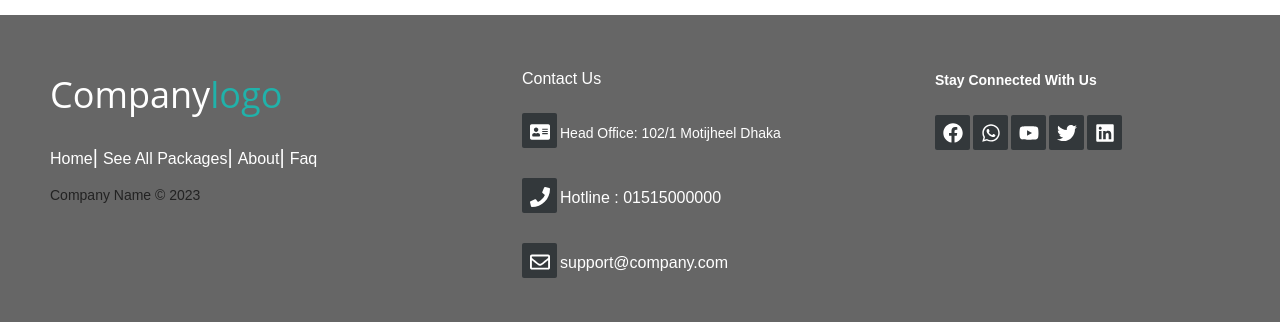
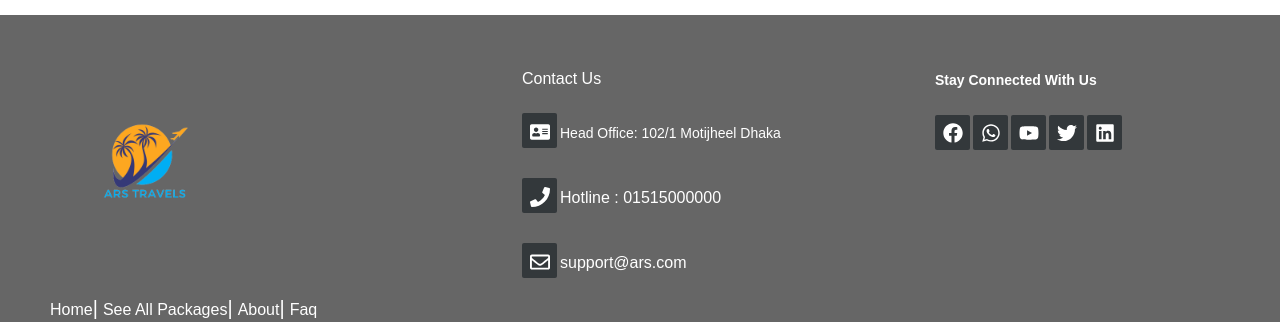
Before and after one commit to Sawom/ARS-Travels, a React (Create React App) app: page /packinfo/1 in a window 1280 px wide. Shown: the part 525-847 px from the top of the page. Built offline with nearby package versions, Linux system fonts and the light colour scheme; no server answers.

Commit message:
footer logo added

```diff
--- a/src/Components/Shared/Footer/Footer.js
+++ b/src/Components/Shared/Footer/Footer.js
@@ -1,5 +1,6 @@
 import React from 'react';
 import { FaFacebook, FaWhatsapp , FaPhone, FaRegEnvelope, FaYoutube , FaTwitter, FaLinkedin, FaAddressCard } from 'react-icons/fa';
+import LOGO from '../../../images/logo.png';
 import './Footer.css';
 
 const Footer = () => {
@@ -9,8 +10,8 @@ const Footer = () => {
             <footer className="footer-distributed">
 
 			<div className="footer-left">
+				<img height={200} src={LOGO} alt="" />
 
-				<h3>Company<span>logo</span></h3>
 
 				<p class="footer-links">
 					<a href="#" className="link-1">Home</a>
@@ -36,7 +37,7 @@ const Footer = () => {
 
 				<div className="footer-icons" >
 					<a href="#" > <FaRegEnvelope ></FaRegEnvelope> </a>
-					<p> support@company.com </p>
+					<p> support@ars.com </p>
 				</div>
 
 			</div>
--- a/src/Components/Shared/Header/Header.js
+++ b/src/Components/Shared/Header/Header.js
@@ -3,8 +3,8 @@ import React from 'react';
 import { Button, Container, Nav, Navbar } from 'react-bootstrap';
 import { useAuthState } from 'react-firebase-hooks/auth';
 import { Link } from 'react-router-dom';
-import LOGO from '../../../images/logo.png'
-import auth from '../../../Firebase/Firebase'
+import LOGO from '../../../images/logo.png';
+import auth from '../../../Firebase/Firebase';
 import './Header.css'
 
 const Header = () => {
```
